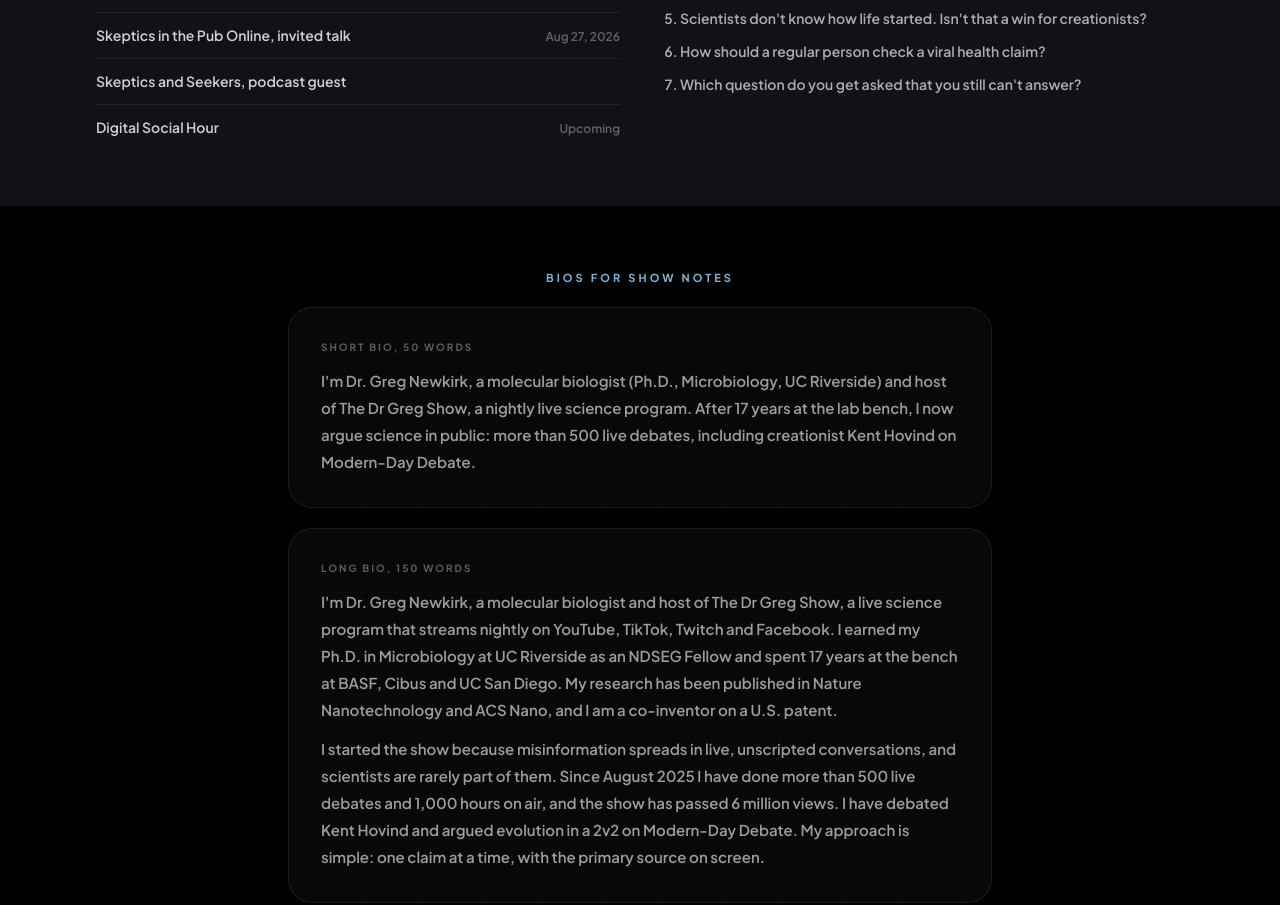
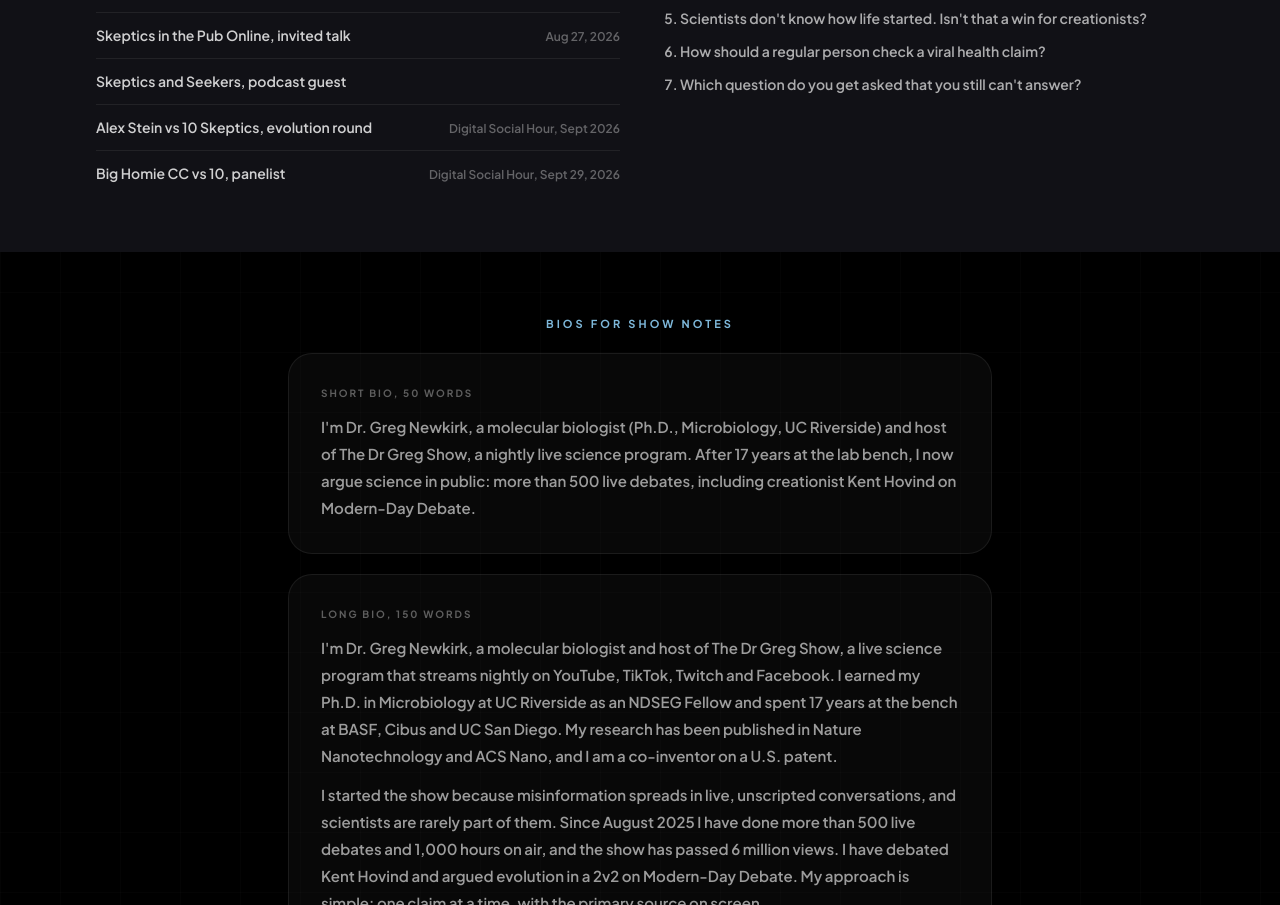
Before and after one commit to gregnewkirk/drgregshow-website, a Next.js app: page /book in a window 1280 px wide. Shown: the part 3008-3913 px from the top of the page. Built offline with nearby package versions, Linux system fonts and the light colour scheme.

Commit message:
Booking page + media kit: Digital Social Hour appearances

```diff
--- a/src/app/book/page.tsx
+++ b/src/app/book/page.tsx
@@ -70,7 +70,8 @@ const RECORD = [
   { title: 'Evolution on Trial, vs. MadebyJimbob', where: 'Modern-Day Debate, Jan 2026', url: 'https://www.youtube.com/watch?v=hhq85EhaHIw' },
   { title: 'Skeptics in the Pub Online, invited talk', where: 'Aug 27, 2026' },
   { title: 'Skeptics and Seekers, podcast guest', where: '' },
-  { title: 'Digital Social Hour', where: 'Upcoming' },
+  { title: 'Alex Stein vs 10 Skeptics, evolution round', where: 'Digital Social Hour, Sept 2026', url: 'https://www.youtube.com/watch?v=ogT2ATaeLbE' },
+  { title: 'Big Homie CC vs 10, panelist', where: 'Digital Social Hour, Sept 29, 2026' },
 ]
 
 const QUESTIONS = [
```
Also changed, not shown: 1 other file (tests, documents, lock files or other folders).
